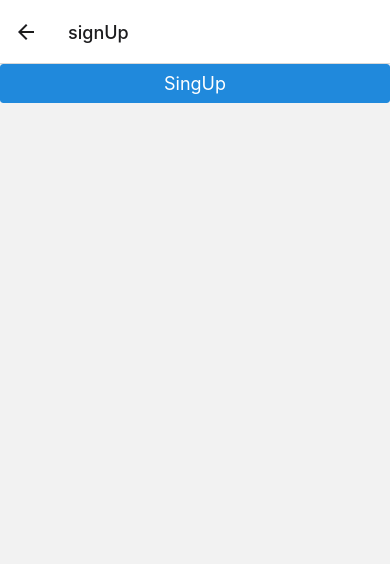
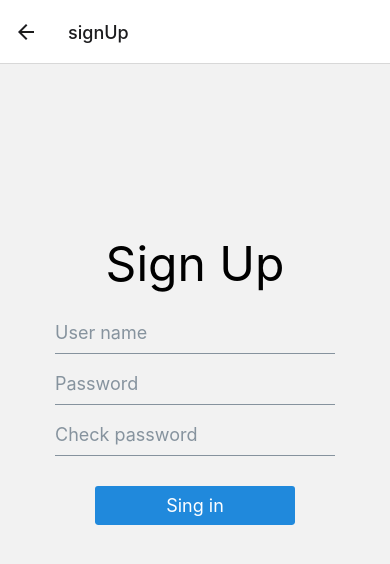
Before and after one commit to bogdanS-e/calories-counter, a React Native app: screen /signUp in a window 390 px wide. Shown: the top 564 px of the page. Built offline with nearby package versions, Linux system fonts and the light colour scheme.

Commit message:
implement sign forms

```diff
--- a/components/signIn.jsx
+++ b/components/signIn.jsx
@@ -32,17 +32,23 @@ const SingIn = ({ navigation }) => {
           }
         />
       </View>
-      <Button title="SingIn" onPress={() => navigation.navigate("signUp")} />
+      <Button buttonStyle={styles.button} title="Sing in" onPress={() => navigation.navigate("signUp")} />
     </View>
   );
 };
 
 const styles = StyleSheet.create({
+  button: {
+    width: 200,
+    fontSize: 20,
+    marginTop: 20,
+  },
   inputContainer: {
     display: 'flex',
     alignItems: 'center',
     justifyContent: 'center',
     width: 300,
+    borderRadius: 16,
   },
   text: {
     textAlign: 'center',
--- a/components/signUp.jsx
+++ b/components/signUp.jsx
@@ -1,10 +1,60 @@
-import React from 'react';
-import { Button } from 'react-native-elements';
+import React from "react";
+import { Button } from "react-native-elements";
+import { StyleSheet, Text, View } from "react-native";
+import { Input } from 'react-native-elements';
 
-const SingUp = () => {
+const SingUp = ({ navigation }) => {
   return (
-    <Button title="SingUp" />
+    <View style={styles.container}>
+      <Text style={styles.text}>Sign Up</Text>
+      <View style={styles.inputContainer}>
+        <Input
+          style={styles.input}
+          placeholder='User name'
+        />
+        <Input
+          style={styles.input}
+          placeholder="Password"
+        />
+        <Input
+          style={styles.input}
+          placeholder="Check password"
+        />
+      </View>
+      <Button buttonStyle={styles.button} title="Sing in" onPress={() => navigation.navigate("signUp")} />
+    </View>
   );
-}
+};
+
+const styles = StyleSheet.create({
+  button: {
+    width: 200,
+    fontSize: 20,
+    marginTop: 20,
+  },
+  inputContainer: {
+    display: 'flex',
+    alignItems: 'center',
+    justifyContent: 'center',
+    width: 300,
+    borderRadius: 16,
+  },
+  text: {
+    textAlign: 'center',
+    fontSize: 48,
+    marginBottom: 20,
+  },
+  input: {
+    fontSize: 18,
+    maxWidth: 200,
+  },
+  container: {
+    display: 'flex',
+    alignItems: 'center',
+    justifyContent: 'center',
+    flex: 1,
+    marginTop: -150,
+  }
+});
 
 export default SingUp;
```
